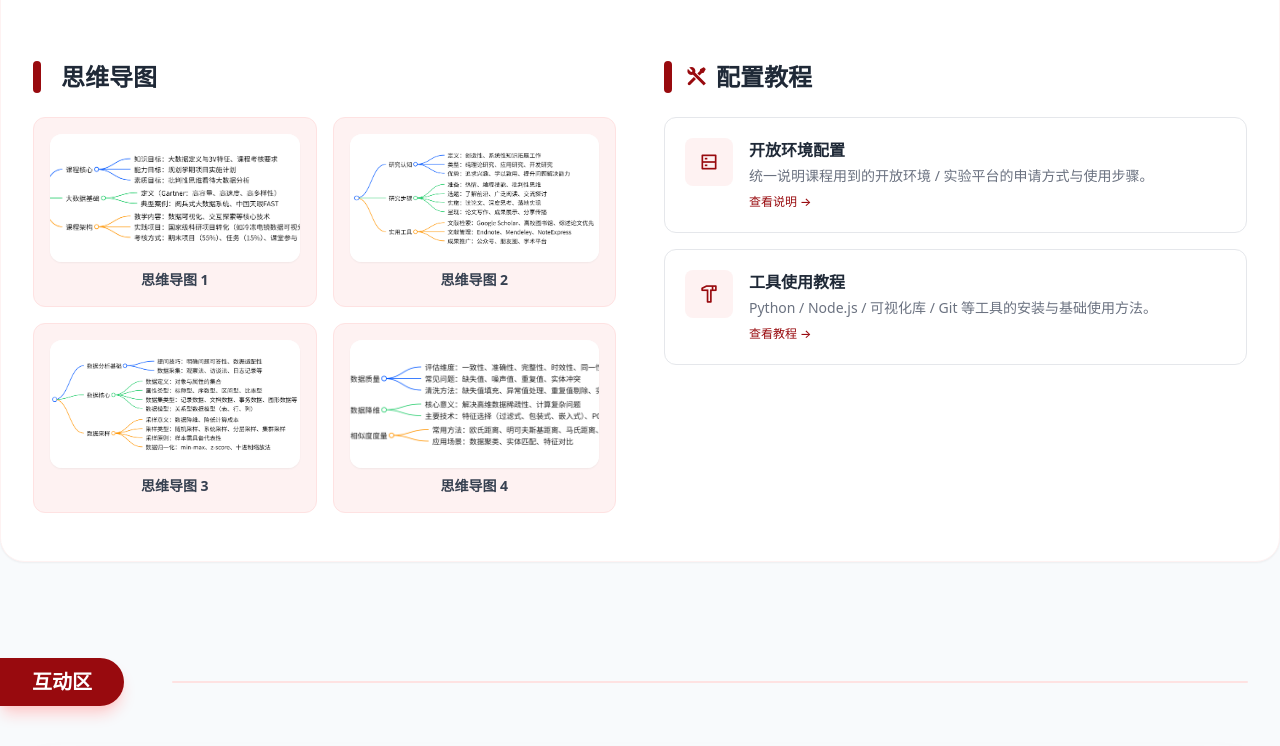
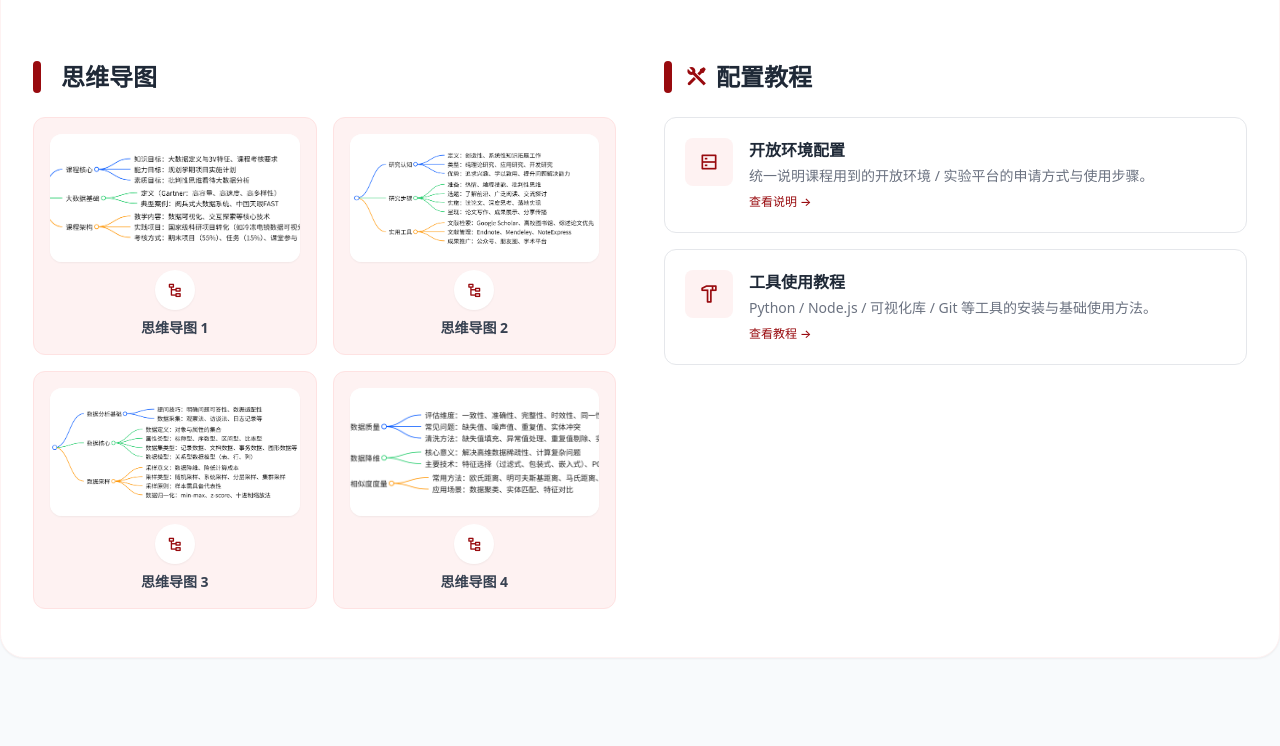
Before and after one commit to tangran0406-wq/Big-Data-Analytics-Practice-Final-Project, a website: page index.html in a window 1280 px wide. Shown: the part 1630-2376 px from the top of the page. Drawn offline with nearby package versions, Linux system fonts and the light colour scheme; some icons are missing.

Commit message:
Update index.html

```diff
--- a/index.html
+++ b/index.html
@@ -420,13 +420,14 @@
             </div>
           </div>
 
-          <!-- 教学视频：已删除这一块 -->
+          <!-- 教学视频：这一块已删除 -->
 
           <!-- 思维导图 + 配置教程 -->
           <div class="grid grid-cols-1 lg:grid-cols-2 gap-12">
             <!-- Mind maps -->
             <div>
-              <a href="assist/1.png"
+              <!-- 保持原来的链接，不动 -->
+              <a href="assist/assist.html#mind-maps"
                 class="inline-flex items-center text-2xl font-bold text-gray-800 mb-6 hover:text-primary transition-colors group">
                 <span class="w-2 h-8 bg-primary mr-3 rounded-full"></span>
                 <i class="ri-mind-map-line mr-2 text-primary"></i>
@@ -434,38 +435,56 @@
               </a>
               <div class="grid grid-cols-2 gap-4">
                 <!-- 思维导图 1 -->
-                <a href="assist/1.png"
+                <a href="assist/assist.html#mind-maps"
                   class="block p-4 bg-red-50 rounded-xl border border-red-100 hover:border-primary/30 hover:shadow-md transition-all group/item text-center">
+                  <!-- 预览图，仅展示 -->
                   <div class="w-full h-32 mx-auto mb-2 rounded-xl overflow-hidden bg-white shadow-sm">
                     <img src="assist/1.png" alt="思维导图 1"
                       class="w-full h-full object-cover group-hover/item:scale-105 transition-transform">
                   </div>
+                  <!-- 原来的图标 & 文本保留 -->
+                  <div
+                    class="w-10 h-10 mx-auto bg-white rounded-full flex items-center justify-center text-primary mb-2 shadow-sm group-hover/item:scale-110 transition-transform">
+                    <i class="ri-node-tree"></i>
+                  </div>
                   <div class="text-sm font-semibold text-gray-700 group-hover/item:text-primary">思维导图 1</div>
                 </a>
                 <!-- 思维导图 2 -->
-                <a href="assist/2.png"
+                <a href="assist/assist.html#mind-maps"
                   class="block p-4 bg-red-50 rounded-xl border border-red-100 hover:border-primary/30 hover:shadow-md transition-all group/item text-center">
                   <div class="w-full h-32 mx-auto mb-2 rounded-xl overflow-hidden bg-white shadow-sm">
                     <img src="assist/2.png" alt="思维导图 2"
                       class="w-full h-full object-cover group-hover/item:scale-105 transition-transform">
                   </div>
+                  <div
+                    class="w-10 h-10 mx-auto bg-white rounded-full flex items-center justify-center text-primary mb-2 shadow-sm group-hover/item:scale-110 transition-transform">
+                    <i class="ri-node-tree"></i>
+                  </div>
                   <div class="text-sm font-semibold text-gray-700 group-hover/item:text-primary">思维导图 2</div>
                 </a>
                 <!-- 思维导图 3 -->
-                <a href="assist/3.png"
+                <a href="assist/assist.html#mind-maps"
                   class="block p-4 bg-red-50 rounded-xl border border-red-100 hover:border-primary/30 hover:shadow-md transition-all group/item text-center">
                   <div class="w-full h-32 mx-auto mb-2 rounded-xl overflow-hidden bg-white shadow-sm">
                     <img src="assist/3.png" alt="思维导图 3"
                       class="w-full h-full object-cover group-hover/item:scale-105 transition-transform">
                   </div>
+                  <div
+                    class="w-10 h-10 mx-auto bg-white rounded-full flex items-center justify-center text-primary mb-2 shadow-sm group-hover/item:scale-110 transition-transform">
+                    <i class="ri-node-tree"></i>
+                  </div>
                   <div class="text-sm font-semibold text-gray-700 group-hover/item:text-primary">思维导图 3</div>
                 </a>
                 <!-- 思维导图 4 -->
-                <a href="assist/4.png"
+                <a href="assist/assist.html#mind-maps"
                   class="block p-4 bg-red-50 rounded-xl border border-red-100 hover:border-primary/30 hover:shadow-md transition-all group/item text-center">
                   <div class="w-full h-32 mx-auto mb-2 rounded-xl overflow-hidden bg-white shadow-sm">
                     <img src="assist/4.png" alt="思维导图 4"
                       class="w-full h-full object-cover group-hover/item:scale-105 transition-transform">
+                  </div>
+                  <div
+                    class="w-10 h-10 mx-auto bg-white rounded-full flex items-center justify-center text-primary mb-2 shadow-sm group-hover/item:scale-110 transition-transform">
+                    <i class="ri-node-tree"></i>
                   </div>
                   <div class="text-sm font-semibold text-gray-700 group-hover/item:text-primary">思维导图 4</div>
                 </a>
```
